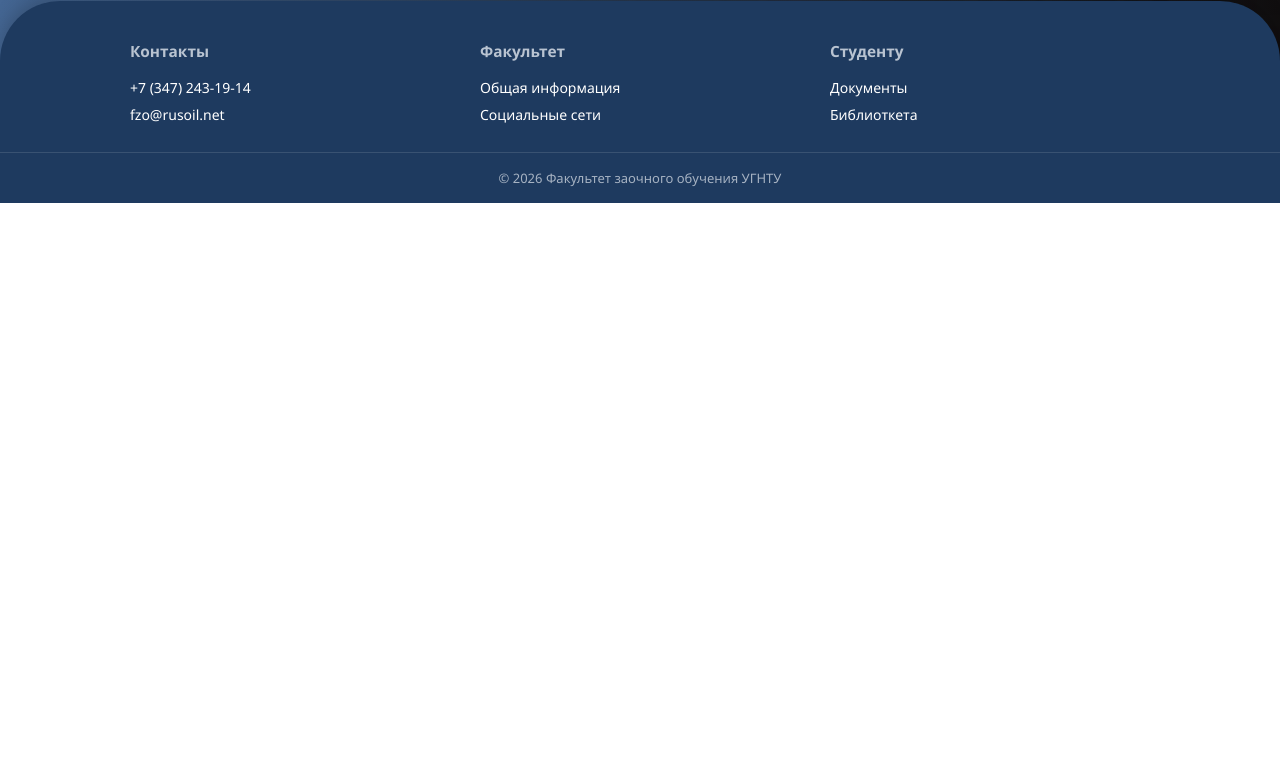
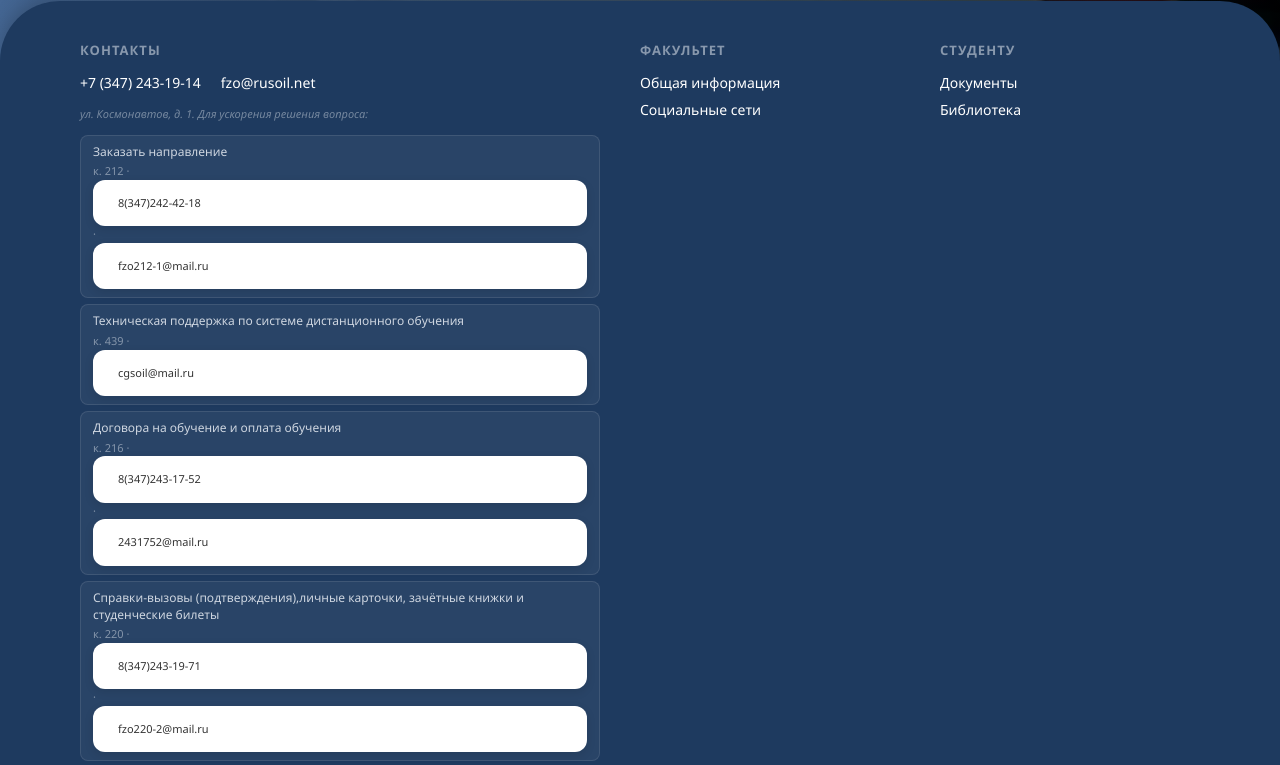
Before and after one commit to n1kl1k/testvkr, a React (Vite) app in the folder fzo/fzo/: page /about/info in a window 1280 px wide. Shown: the part 3300-4065 px from the top of the page. Before the commit the page ends 3503 px from the top, so only its background shows below. Built offline with nearby package versions, Linux system fonts and the light colour scheme.

Commit message:
fix footer

```diff
--- a/fzo/fzo/src/components/Footer.jsx
+++ b/fzo/fzo/src/components/Footer.jsx
@@ -1,26 +1,122 @@
 import { Link } from "react-router-dom";
+
+const CONTACTS_MAIN = {
+  phone: { display: "+7 (347) 243-19-14", href: "tel:+73472431914" },
+  email: { display: "fzo@rusoil.net", href: "mailto:fzo@rusoil.net" },
+  address: "ул. Космонавтов, д. 1",
+};
+
+const CONTACTS_LIST = [
+  {
+    id: 1,
+    label: "Заказать направление",
+    room: "212",
+    phone: { display: "8(347)242-42-18", href: "tel:+73472424218" },
+    email: "fzo212-1@mail.ru",
+  },
+  {
+    id: 2,
+    label: "Техническая поддержка по системе дистанционного обучения",
+    room: "439",
+    phone: null,
+    email: "cgsoil@mail.ru",
+  },
+  {
+    id: 3,
+    label: "Договора на обучение и оплата обучения",
+    room: "216",
+    phone: { display: "8(347)243-17-52", href: "tel:+73472431752" },
+    email: "2431752@mail.ru",
+  },
+  {
+    id: 4,
+    label: "Справки-вызовы (подтверждения),личные карточки, зачётные книжки и студенческие билеты",
+    room: "220",
+    phone: { display: "8(347)243-19-71", href: "tel:+73472431971" },
+    email: "fzo220-2@mail.ru",
+  },
+  {
+    id: 5,
+    label: "Академечиский отпуск, отчисление/восстановление, перевод, выписки из приказов",
+    room: "218",
+    phone: { display: "8(347)243-19-14", href: "tel:+73472431914" },
+    email: "fzo218-1@mail.ru",
+  },
+  {
+    id: 6,
+    label: "Справки о периоде обучения для перевода в другой вуз",
+    room: "212",
+    phone: { display: "8(347)242-42-18", href: "tel:+73472424218" },
+    email: "fzo212-3@mail.ru",
+  },
+];
+
+function ContactItem({ item }) {
+  return (
+    <div className="contact-item">
+      <span className="contact-label">{item.label}</span>
+      <span className="contact-meta">
+        к.&nbsp;{item.room}
+        {item.phone && (
+          <>
+            {" · "}
+            <a href={item.phone.href} className="contact-link">
+              {item.phone.display}
+            </a>
+          </>
+        )}
+        {" · "}
+        <a href={`mailto:${item.email}`} className="contact-link">
+          {item.email}
+        </a>
+      </span>
+    </div>
+  );
+}
 
 function Footer() {
   return (
-    <footer>
+    <footer className="footer">
       <div className="footer-content">
-        <div className="footer-section">
-          <h4>Контакты</h4>
-          <p>+7 (347) 243-19-14</p>
-          <p>fzo@rusoil.net</p>
+
+        {/* Контакты */}
+        <div className="footer-section footer-section--contacts">
+          <h4 className="footer-heading">Контакты</h4>
+
+          <div className="contacts-main">
+            <a href={CONTACTS_MAIN.phone.href} className="contact-main-link">
+              {CONTACTS_MAIN.phone.display}
+            </a>
+            <a href={CONTACTS_MAIN.email.href} className="contact-main-link">
+              {CONTACTS_MAIN.email.display}
+            </a>
+          </div>
+
+          <p className="contacts-hint">
+            {CONTACTS_MAIN.address}. Для ускорения решения вопроса:
+          </p>
+
+          <div className="contacts-list">
+            {CONTACTS_LIST.map((item) => (
+              <ContactItem key={item.id} item={item} />
+            ))}
+          </div>
         </div>
 
+        {/* Факультет */}
         <div className="footer-section">
-          <h4>Факультет</h4>
-          <Link to="/about/info">Общая информация</Link>
-          <Link to="/about/sociallinks">Социальные сети</Link>
+          <h4 className="footer-heading">Факультет</h4>
+          <Link to="/about/info" className="footer-link">Общая информация</Link>
+          <Link to="/about/sociallinks" className="footer-link">Социальные сети</Link>
         </div>
 
+        {/* Студенту */}
         <div className="footer-section">
-          <h4>Студенту</h4>
-          <Link to="/students/documents">Документы</Link>
-          <Link to="/students/bible">Библиоткета</Link>
+          <h4 className="footer-heading">Студенту</h4>
+          <Link to="/students/documents" className="footer-link">Документы</Link>
+          <Link to="/students/bible" className="footer-link">Библиотека</Link>
         </div>
+
       </div>
 
       <div className="footer-bottom">
--- a/fzo/fzo/src/styles.css
+++ b/fzo/fzo/src/styles.css
@@ -1085,53 +1085,145 @@ body {
 }
 
 
-/* ==========================================
-   FOOTER
-   ========================================== */
-footer {
+
+/* ─── Footer ─────────────────────────────────────────────────── */
+.footer {
   width: 100%;
   background: #1E3A5F;
   font-size: 14px;
   border-top-left-radius: 60px;
   border-top-right-radius: 60px;
-  box-shadow: 0 -5px 20px rgba(0,0,0,0.2);
+  box-shadow: 0 -5px 20px rgba(0, 0, 0, 0.2);
   margin-top: auto;
   color: white;
 }
 
+/* ─── Grid ────────────────────────────────────────────────────── */
 .footer-content {
   display: grid;
-  grid-template-columns: repeat(auto-fit, minmax(220px, 1fr));
-  gap: 30px;
+  grid-template-columns: 2fr 1fr 1fr;
+  gap: 40px;
   padding: 40px 40px 20px;
-  max-width: 1100px;
+  max-width: 1200px;
   margin: 0 auto;
 }
 
-.footer-section h4 {
-  margin-bottom: 16px;
-  font-size: 1.1em;
-  color: rgba(224,230,237,0.8);
-}
-
-.footer-section p,
-.footer-section a {
+@media (max-width: 900px) {
+  .footer-content {
+    grid-template-columns: 1fr 1fr;
+  }
+  .footer-section--contacts {
+    grid-column: 1 / -1;
+  }
+}
+
+@media (max-width: 560px) {
+  .footer-content {
+    grid-template-columns: 1fr;
+  }
+  .footer-section--contacts {
+    grid-column: auto;
+  }
+}
+
+/* ─── Heading ─────────────────────────────────────────────────── */
+.footer-heading {
+  margin: 0 0 14px;
+  font-size: 13px;
+  font-weight: 600;
+  letter-spacing: 0.08em;
+  text-transform: uppercase;
+  color: rgba(224, 230, 237, 0.55);
+}
+
+/* ─── Links ───────────────────────────────────────────────────── */
+.footer-link {
+  display: block;
   margin-bottom: 8px;
-  display: block;
   color: white;
   text-decoration: none;
   font-size: 14px;
-  transition: color 0.3s;
-}
-
-.footer-section a:hover { color: rgba(224,230,237,0.75); }
-
+  transition: color 0.2s;
+}
+.footer-link:hover {
+  color: rgba(224, 230, 237, 0.7);
+}
+
+/* ─── Main contact line ───────────────────────────────────────── */
+.contacts-main {
+  display: flex;
+  flex-wrap: wrap;
+  gap: 6px 20px;
+  margin-bottom: 14px;
+}
+.contact-main-link {
+  color: white;
+  text-decoration: none;
+  font-size: 14px;
+  transition: color 0.2s;
+}
+.contact-main-link:hover {
+  color: rgba(224, 230, 237, 0.7);
+}
+
+/* ─── Hint ────────────────────────────────────────────────────── */
+.contacts-hint {
+  margin: 0 0 12px;
+  font-size: 11px;
+  color: rgba(224, 230, 237, 0.45);
+  font-style: italic;
+  line-height: 1.5;
+}
+
+/* ─── Contact list ────────────────────────────────────────────── */
+.contacts-list {
+  display: flex;
+  flex-direction: column;
+  gap: 6px;
+}
+
+.contact-item {
+  background: rgba(255, 255, 255, 0.05);
+  border: 0.5px solid rgba(255, 255, 255, 0.1);
+  border-radius: 8px;
+  padding: 8px 12px;
+  display: flex;
+  flex-direction: column;
+  gap: 3px;
+}
+
+.contact-label {
+  font-size: 12px;
+  font-weight: 500;
+  color: rgba(224, 230, 237, 0.9);
+  line-height: 1.4;
+}
+
+.contact-meta {
+  font-size: 11px;
+  color: rgba(224, 230, 237, 0.5);
+  line-height: 1.5;
+}
+
+.contact-link {
+  color: rgba(224, 230, 237, 0.7);
+  text-decoration: none;
+  transition: color 0.2s;
+}
+.contact-link:hover {
+  color: white;
+}
+
+/* ─── Bottom bar ──────────────────────────────────────────────── */
 .footer-bottom {
   text-align: center;
   padding: 16px 20px;
-  border-top: 1px solid rgba(255,255,255,0.12);
-  color: rgba(224,230,237,0.7);
+  border-top: 1px solid rgba(255, 255, 255, 0.1);
+  color: rgba(224, 230, 237, 0.5);
   font-size: 13px;
+}
+.footer-bottom p {
+  margin: 0;
 }
 
 
```
